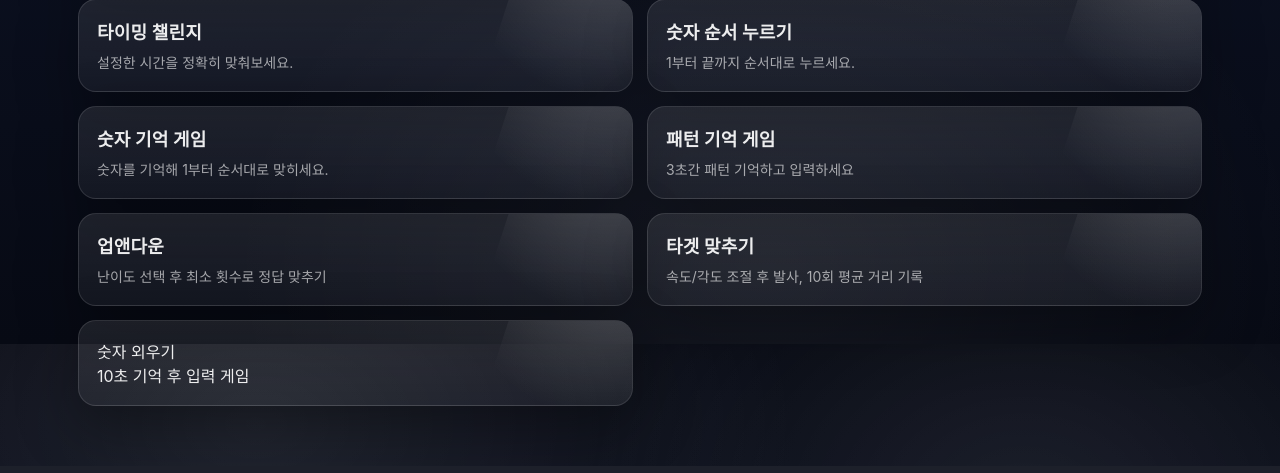
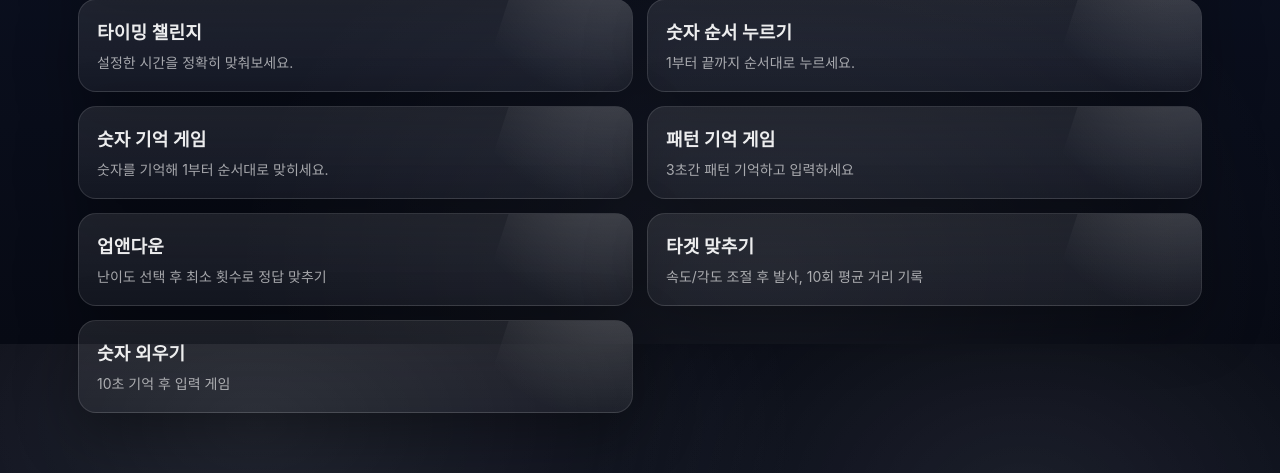
Before and after one commit to insupkwak/forder, a Flask app: page / in a window 1280 px wide. Shown: the part 456-929 px from the top of the page. Run offline with Flask 3, Linux system fonts and the light colour scheme; data comes from the database, SQL or seed files in the repository.

Commit message:
Add files via upload

```diff
--- a/templates/index.html
+++ b/templates/index.html
@@ -91,11 +91,12 @@
 </a>
 
 
+<a class="card" href="/digit-sequence">
+  <h2>숫자 외우기</h2>
+  <p>10초 기억 후 입력 게임</p>
+</a>
 
-<a href="/digit-sequence" class="card">
-  <div class="card-title">숫자 외우기</div>
-  <div class="card-desc">10초 기억 후 입력 게임</div>
-</a>
+
 
 
     </div>
```
